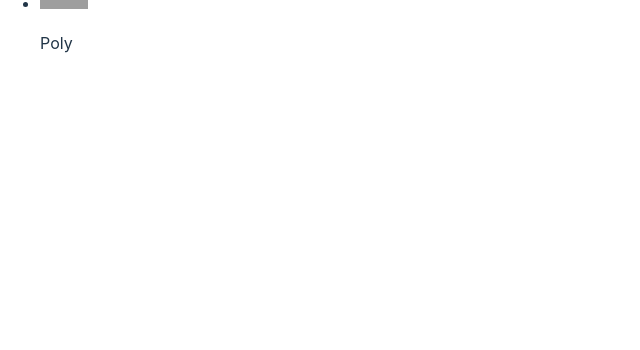
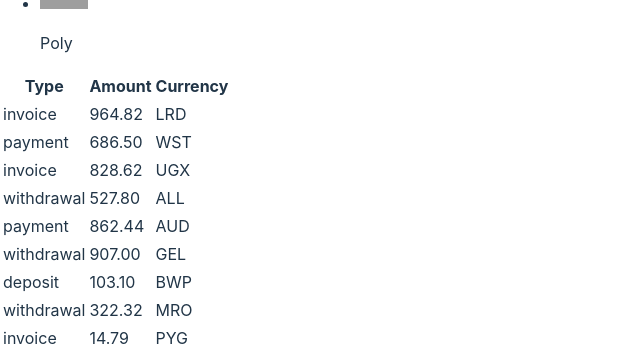
Before and after one commit to Zhyuli/goit-react-hw-01, a React (Vite) app: page / in a window 1280 px wide. Shown: the part 949-1299 px from the top of the page, without its empty margins (0-640 px from the left). Before the commit the page ends 1020 px from the top, so only its background shows below. Built offline with nearby package versions, Linux system fonts and the light colour scheme; grey boxes are pictures that could not be loaded.

Commit message:
Transactions

```diff
--- a/src/components/App.jsx
+++ b/src/components/App.jsx
@@ -2,6 +2,8 @@
 import friends from "../friends.json"
 import { Profile } from "./Profile"
 import { FriendList } from "./FriendList";
+import transactions from "../transactions.json"
+import { TransactionHistory } from "./TransactionHistory";
 
 
 
@@ -16,6 +18,8 @@
         stats={userData.stats}
       />
       <FriendList friends={friends} />
+       <TransactionHistory items={transactions} />
+
     </>
   );
 };
--- /dev/null
+++ b/src/components/TransactionHistory.jsx
@@ -0,0 +1,23 @@
+export const TransactionHistory = ({ items}) => {
+    return (
+        <table className="transaction-history">
+  <thead>
+    <tr>
+      <th>Type</th>
+      <th>Amount</th>
+      <th>Currency</th>
+    </tr>
+  </thead>
+
+            <tbody>
+                {items.map(item => (
+    <tr key={item.id}>
+      <td>{item.type}</td>
+      <td>{item.amount}</td>
+      <td>{item.currency}</td>
+    </tr>
+    ))}
+  </tbody>
+</table>
+    )
+}
--- /dev/null
+++ b/src/transactions.json
@@ -0,0 +1,56 @@
+[
+  {
+    "id":"1e0700a2-5183-4291-85cc-2065a036a683",
+    "type":"invoice",
+    "amount":"964.82",
+    "currency":"LRD"
+  },
+  {
+    "id":"a30f821b-4d25-4ff0-abdd-e340b3f0dd2b",
+    "type":"payment",
+    "amount":"686.50",
+    "currency":"WST"
+  },
+  {
+    "id":"44dca67a-8e5a-4798-bf8e-b15efd4e1abd",
+    "type":"invoice",
+    "amount":"828.62",
+    "currency":"UGX"
+  },
+  {
+    "id":"ea8ed3dc-2b68-4a53-905a-53ecb0adef33",
+    "type":"withdrawal",
+    "amount":"527.80",
+    "currency":"ALL"
+  },
+  {
+    "id":"63ca02f9-d637-46b5-9237-f3b24425e029",
+    "type":"payment",
+    "amount":"862.44",
+    "currency":"AUD"
+  },
+  {
+    "id":"ed0263e8-59a5-4bf1-87e0-2bb88e53dc34",
+    "type":"withdrawal",
+    "amount":"907.00",
+    "currency":"GEL"
+  },
+  {
+    "id":"4eaab41b-b967-40ac-82ed-85fc66f646f1",
+    "type":"deposit",
+    "amount":"103.10",
+    "currency":"BWP"
+  },
+  {
+    "id":"9648a350-8469-42d5-8bf3-18090de5fe67",
+    "type":"withdrawal",
+    "amount":"322.32",
+    "currency":"MRO"
+  },
+  {
+    "id":"9c5c25fb-1a95-4b2f-8d1f-4c4426d677cc",
+    "type":"invoice",
+    "amount":"14.79",
+    "currency":"PYG"
+  }
+]
```
